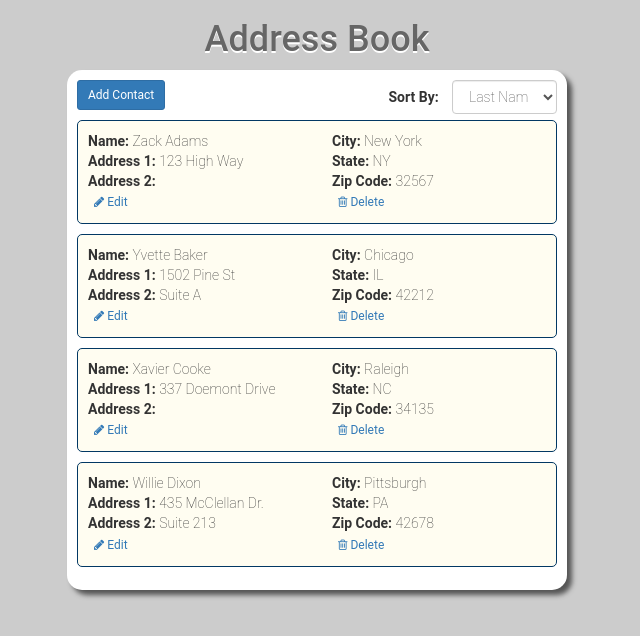
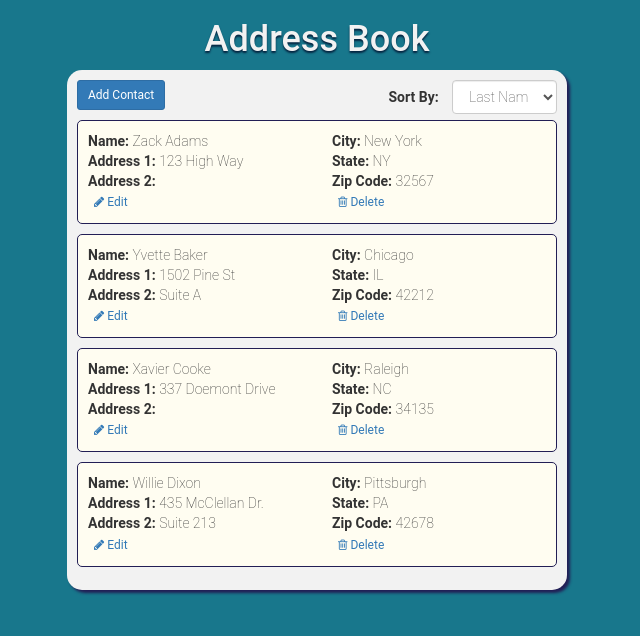
Before and after one commit to bclover/AddressBook, a website: page src/index.html in a window 1280 px wide. Shown: the whole page, without its empty margins (323-963 px from the left). Drawn offline with nearby package versions, Linux system fonts and the light colour scheme.

Commit message:
Styling changes. Adding oslo.ase color theme for reference from Adobe Kuler.

```diff
--- a/src/styles/custom.css
+++ b/src/styles/custom.css
@@ -5,13 +5,13 @@
 body{
     font-family: 'Roboto', sans-serif;
     font-weight: 100;
-    background: #CCCCCC;
+    background: #18778C;
 }
 
 h1{
     text-align: center;
-    color: #666;
-    text-shadow: 0px 2px 0px #fff;
+    color: #F2F2F2;
+    text-shadow: 0px 2px 2px #042440;
 }
 
 #addContactBtn {
@@ -41,28 +41,27 @@ h1{
     min-height: 520px;
     width: 500px;
     margin: 0 auto;
-    box-shadow: 5px 5px 5px #555;
-    background: #fff;
+    box-shadow: 3px 3px 3px #221e55;
+    background: #F2F2F2;
     border-radius: 15px;
     padding: 10px;
 }
 
 .contact-item {
     background: #fffdf1;
-    border: solid 1px #023864;
+    border: solid 1px #221e55;
     border-radius: 5px;
     margin-bottom: 10px;
     padding-top: 25px;
     padding: 10px;
 }
 
-
 #contactForm input {
     width: 95%;
 }
 
 #contactFormInputContainer {
-    background: #f8fff7;
+    background: #fffdf1;
     border: solid 1px #006400;
     border-radius: 5px;
     padding-top: 25px;
```
Also changed, not shown: 1 other file.
